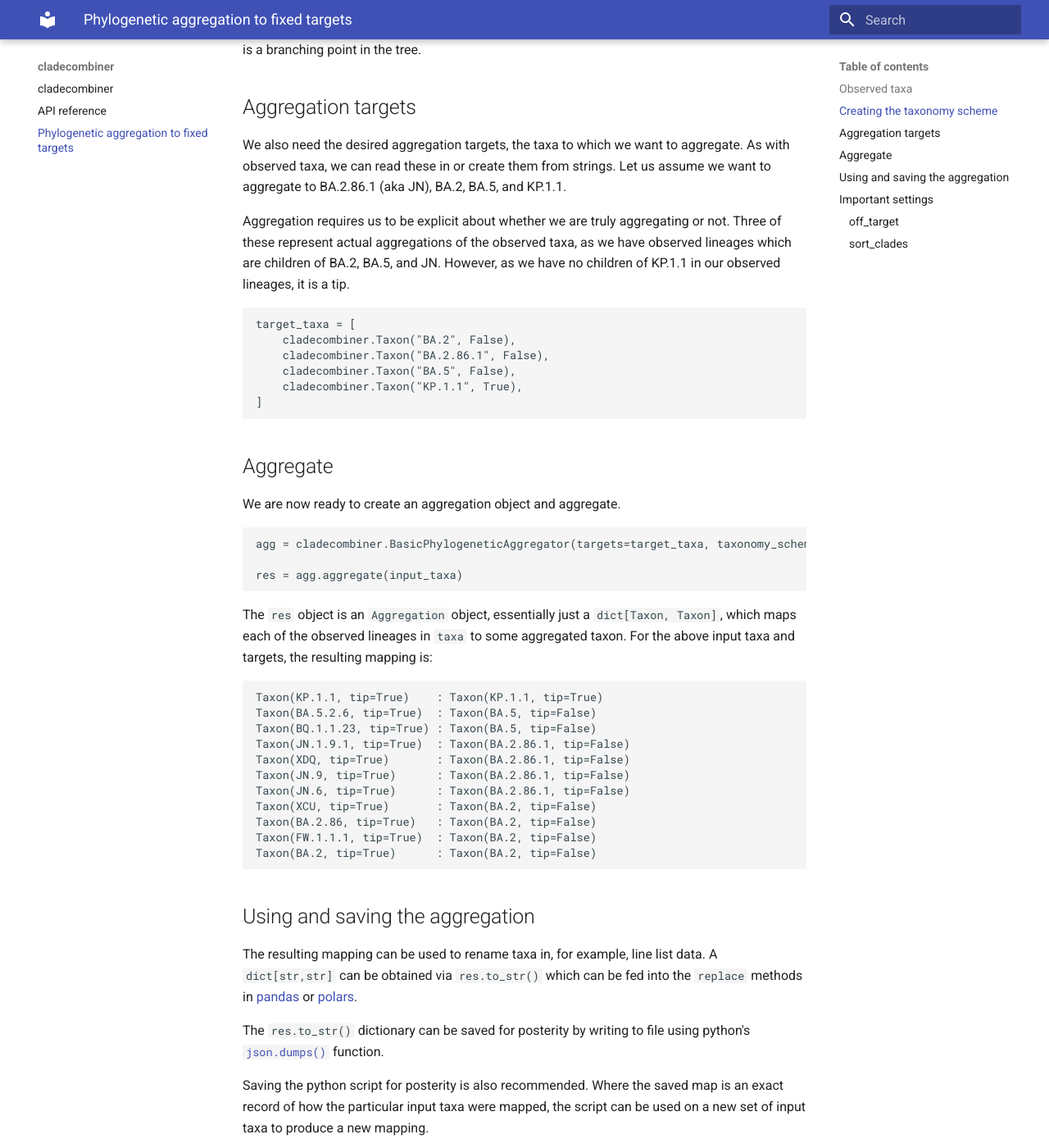
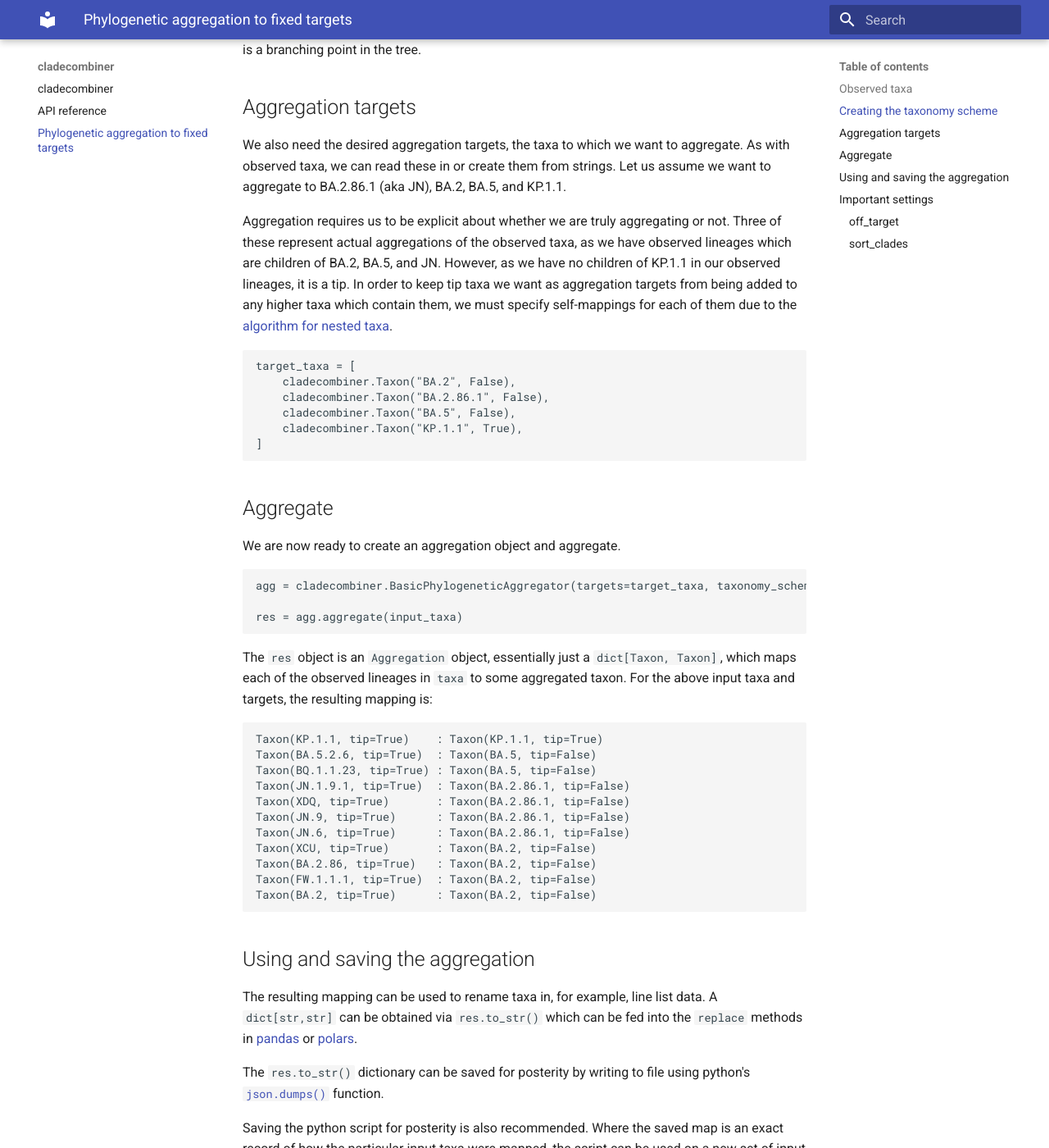
Before and after one commit to CDCgov/cladecombiner, an MkDocs documentation site: the page built from docs/fixed_agg_workflow.md, in a window 1280 px wide and 1400 px high, scrolled down 2177 px. Shown: the whole window at 82% size. Built offline with MkDocs 1.6.1 and Material for MkDocs 9.7.7, drawn with Linux system fonts in a browser that asks for light colours; nearby versions of some CDN libraries; library files that are not in the unit come from our copies; some of the changed lines change nothing that is shown; some of the changed text lies outside the part shown.

Commit message:
fixes issues raised in #24

````diff
--- a/docs/fixed_agg_workflow.md
+++ b/docs/fixed_agg_workflow.md
@@ -101,6 +101,7 @@ Let us assume we want to aggregate to BA.2.86.1 (aka JN), BA.2, BA.5, and KP.1.1
 Aggregation requires us to be explicit about whether we are truly aggregating or not.
 Three of these represent actual aggregations of the observed taxa, as we have observed lineages which are children of BA.2, BA.5, and JN.
 However, as we have no children of KP.1.1 in our observed lineages, it is a tip.
+In order to keep tip taxa we want as aggregation targets from being added to any higher taxa which contain them, we must specify self-mappings for each of them due to the [algorithm for nested taxa](#sort_clades).
 
 ```
 target_taxa = [
@@ -154,7 +155,7 @@ When creating the `BasicPhylogeneticAggregator`, there are two important argumen
 
 ### `off_target`
 
-The mapping for a taxon which is not in the `targets` is determined by `off_target`, which can be:
+The mapping for a taxon which does not have an ancestor in the `targets` is determined by `off_target`, which can be:
 
 - `"other"` to put all such taxa into `Taxon(other, tip=False)`. **This is the default.**
 - `"self"` to map all such taxa to themselves.
````
